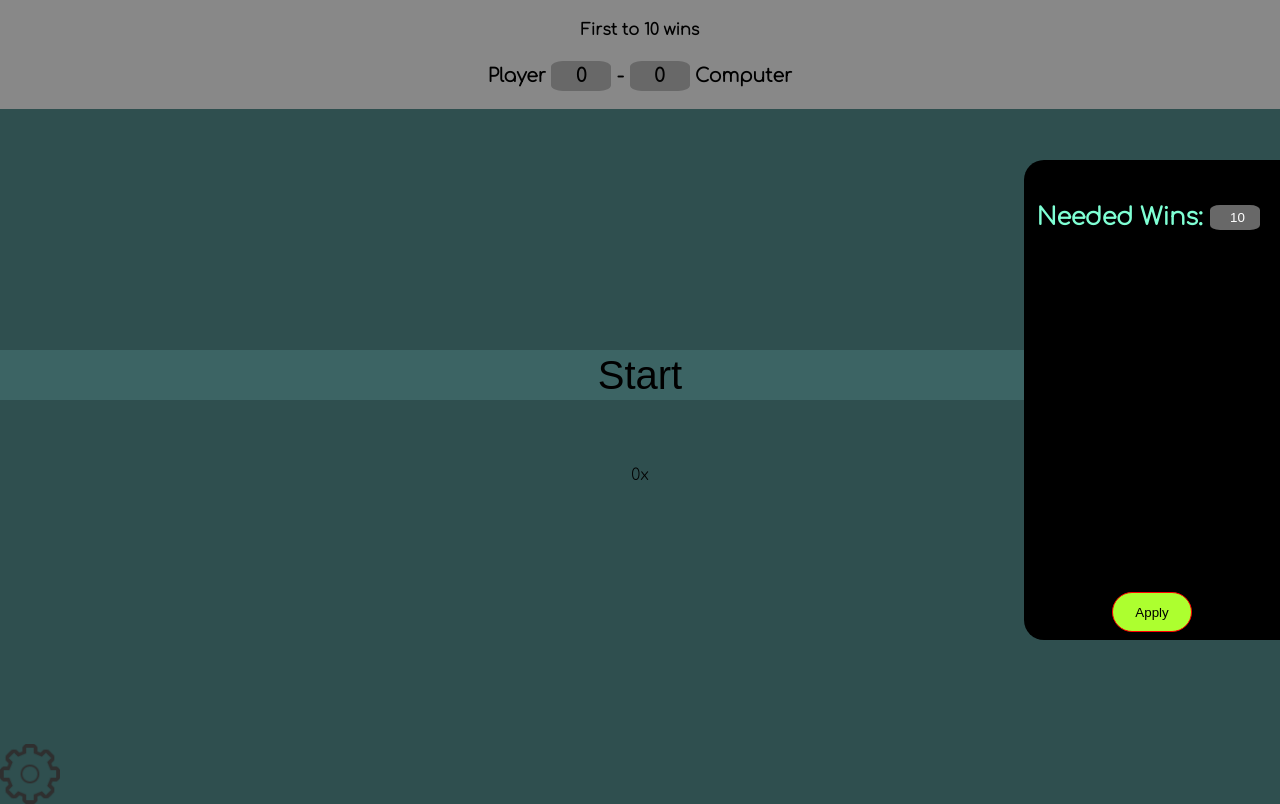
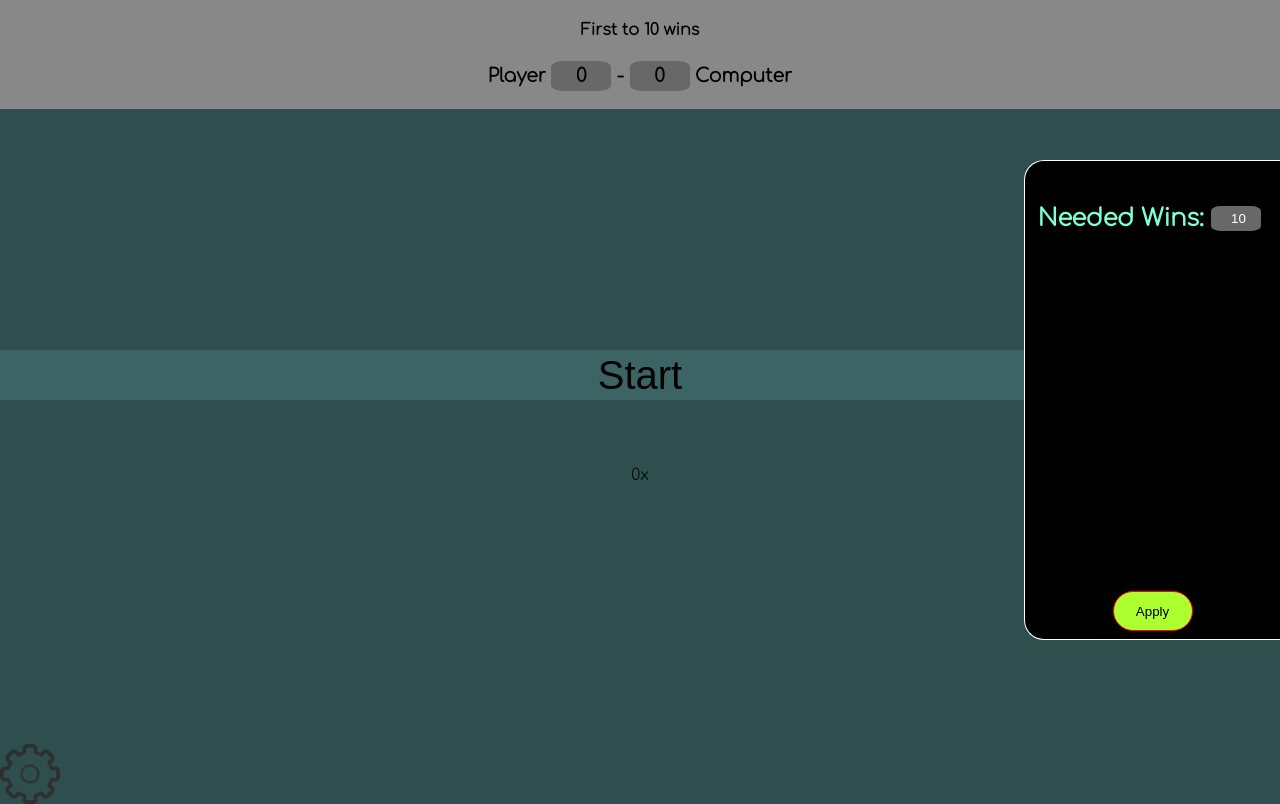
Before and after one commit to NukieGIT/rock-paper-scissors, a plain HTML site: page index.html in a window 1280 px wide. Both pictures are taken after a click on the picture 30 px from the left and 774 px from the top of the page. Drawn offline with nearby package versions, Linux system fonts and the light colour scheme.

Commit message:
Add border to settings for better visibility

```diff
--- a/style.css
+++ b/style.css
@@ -162,6 +162,9 @@ body{
 .settings{
     overflow: hidden;
     display: flex;
+    border-top: 1px solid white;
+    border-left: 1px solid white;
+    border-bottom: 1px solid white;
     /* height: 0; */
     opacity: 0;
     flex-direction: column;
@@ -200,6 +203,7 @@ body{
 .applySettings:hover{
     transform: scale(1.1) rotate(5deg);
     perspective: 1px;
+    border-color: white;
 }
 
 .applySettings:active{
```
